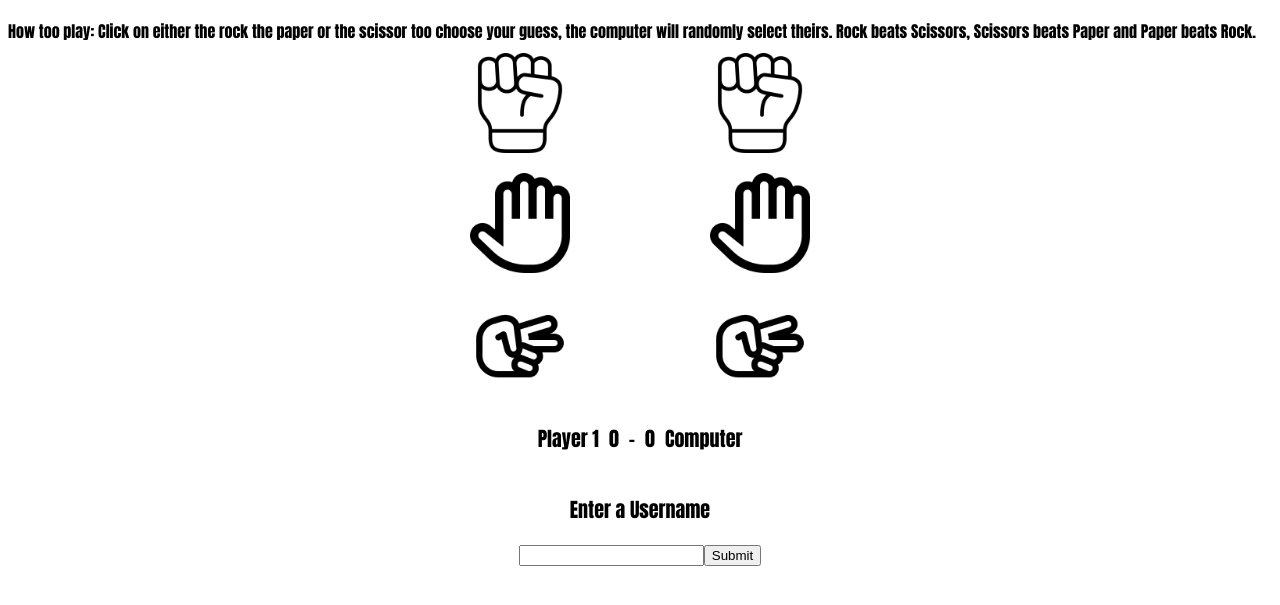
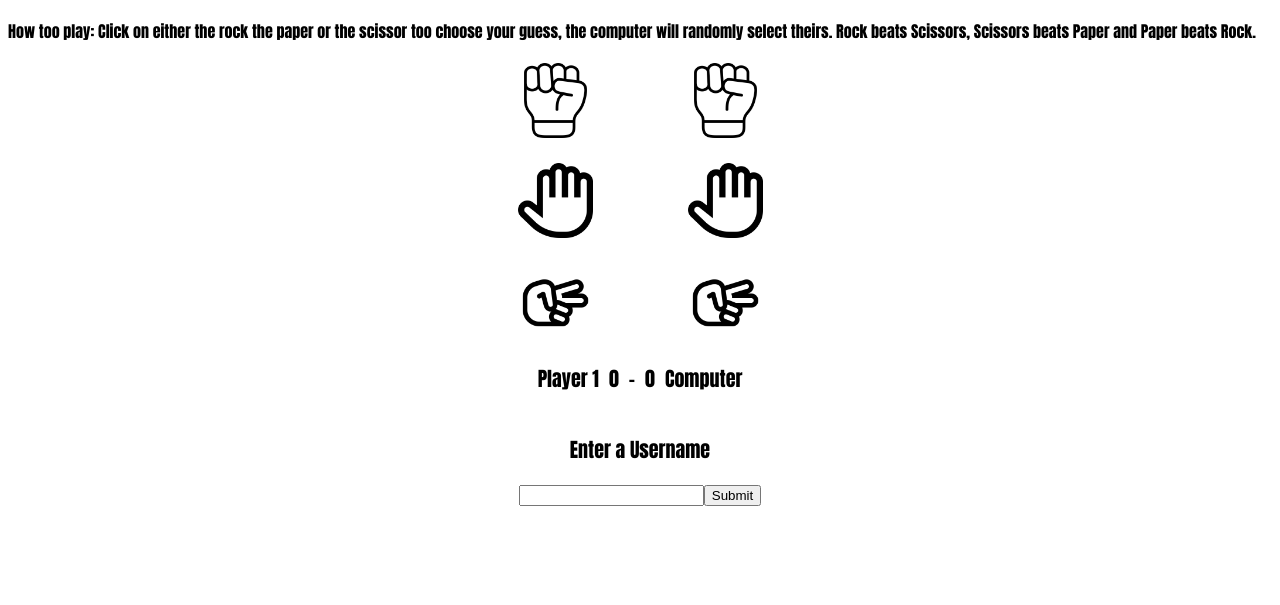
Before and after one commit to Patrickvddd/RockPaperScissor, a plain HTML site: page index.html in a window 1280 px wide. Shown: the part 73-678 px from the top of the page. Drawn offline with Linux system fonts and the light colour scheme; files whose address does not match are found by name; a web font is replaced by a local one.

Commit message:
css changes

```diff
--- a/assets/style.css
+++ b/assets/style.css
@@ -2,9 +2,10 @@ body{
     font-family: "Anton", sans-serif;
 }
 .images{
-    width: 100px;
-    height: 100px;
-    padding:10px;
+    width: 75px;
+    height: 75px;
+    padding: 5px;
+    padding-top: 20px;
 
 }
 .line{
```
